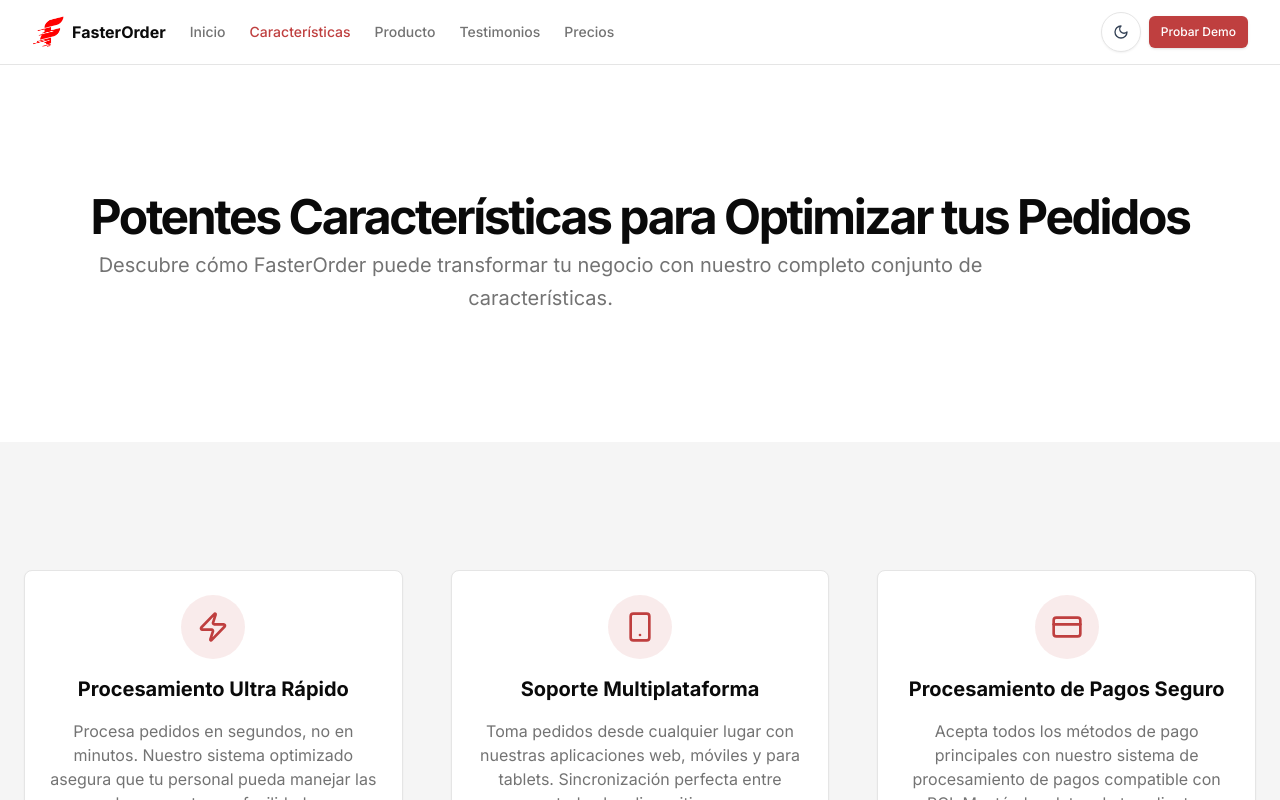
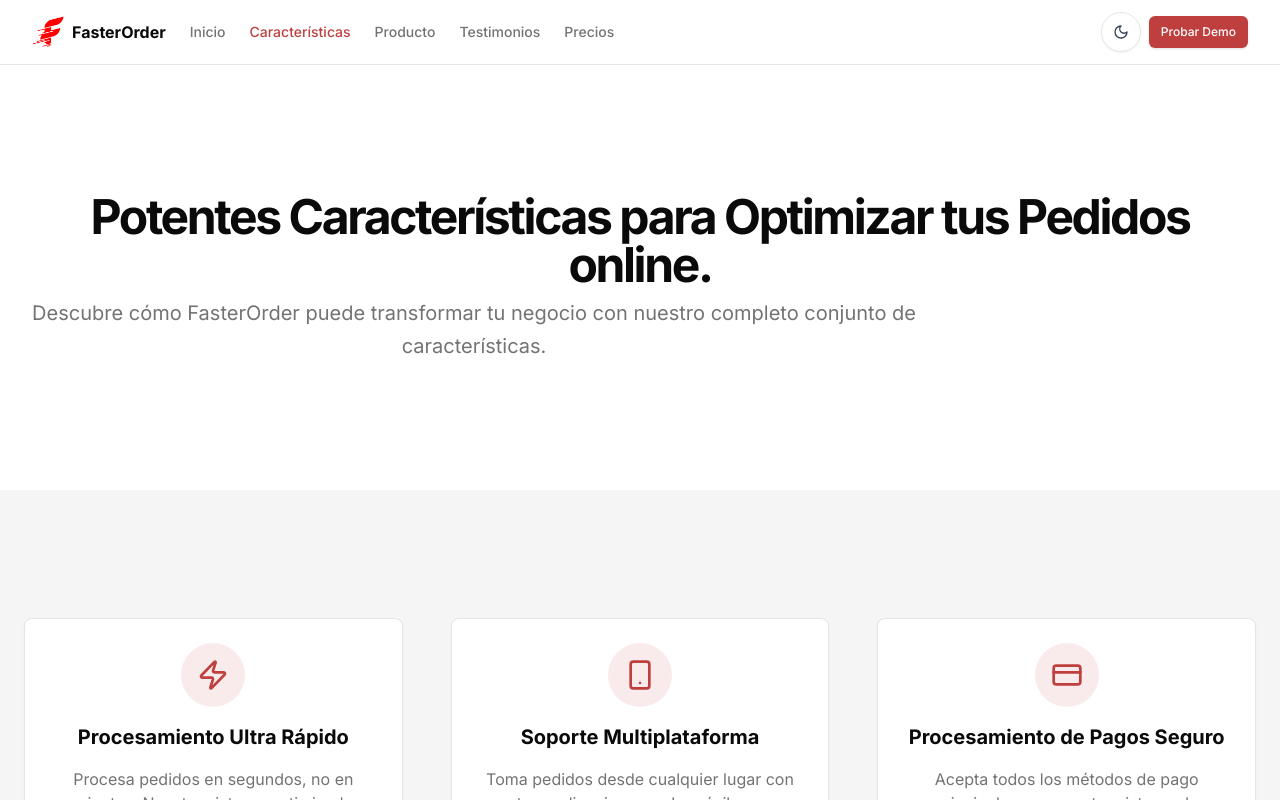
Before and after one commit to GianCaschetto/faster-order-app, a Next.js app: page /features in a window 1280 px wide. Shown: the top 800 px of the page. Built offline with nearby package versions, Linux system fonts and the light colour scheme.

Commit message:
Actualizacion de texto

```diff
--- a/app/features/page.tsx
+++ b/app/features/page.tsx
@@ -20,7 +20,7 @@ export default function FeaturesPage() {
             <FadeIn className="flex flex-col items-center justify-center space-y-4 text-center">
               <div className="space-y-2">
                 <h1 className="text-3xl font-bold tracking-tighter sm:text-5xl">
-                  Potentes Características para Optimizar tus Pedidos
+                  Potentes Características para Optimizar tus Pedidos online.
                 </h1>
                 <p className="max-w-[900px] text-muted-foreground md:text-xl/relaxed lg:text-base/relaxed xl:text-xl/relaxed">
                   Descubre cómo FasterOrder puede transformar tu negocio con
```
